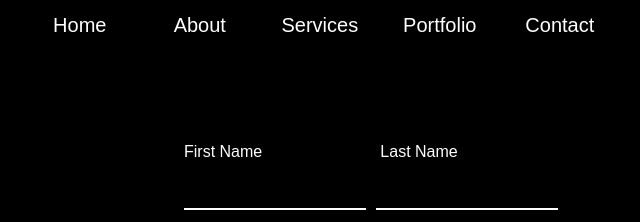
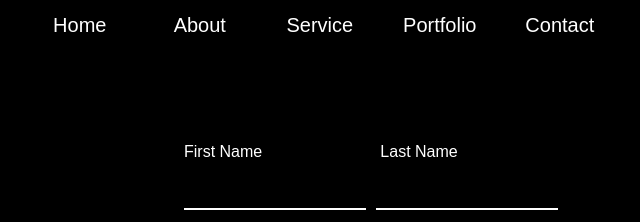
Before and after one commit to MBANIN/my-portfolio, a plain HTML site: page contact.html in a window 1280 px wide. Shown: the top 222 px of the page, 594-1234 px from the left. Drawn offline with Linux system fonts and the light colour scheme.

Commit message:
Fix Blank

```diff
--- a/contact.html
+++ b/contact.html
@@ -12,7 +12,7 @@
         <img class="logo" src="gambar/logoryuga.png" alt="logo">
         <a href="index.html">Home</a>
         <a href="about.html">About</a>
-        <a href="service.html">Services</a>
+        <a href="service.html">Service</a>
         <a href="portfolio.html">Portfolio</a>
         <a href="contact.html">Contact</a>
     </nav>
```
